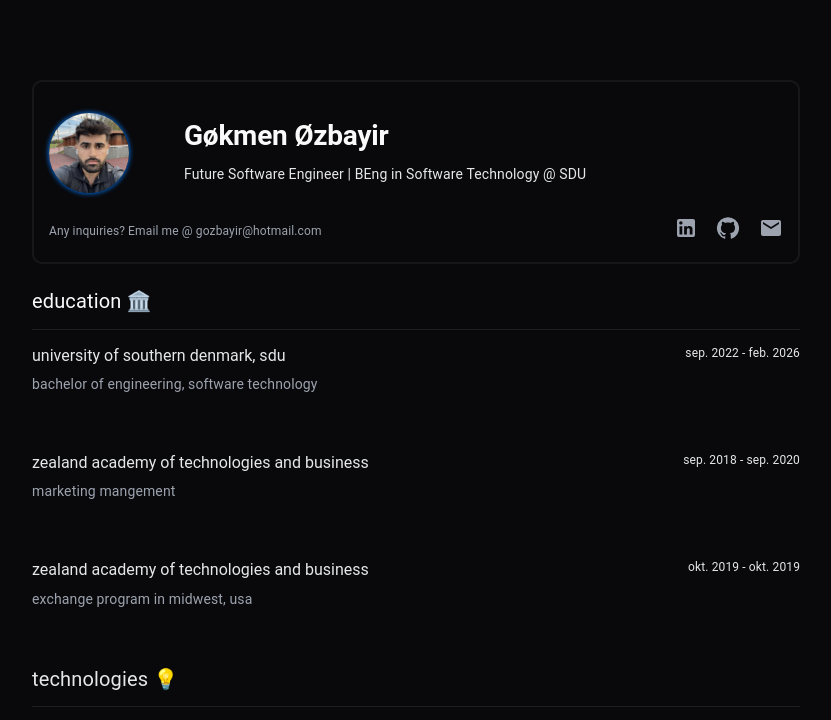
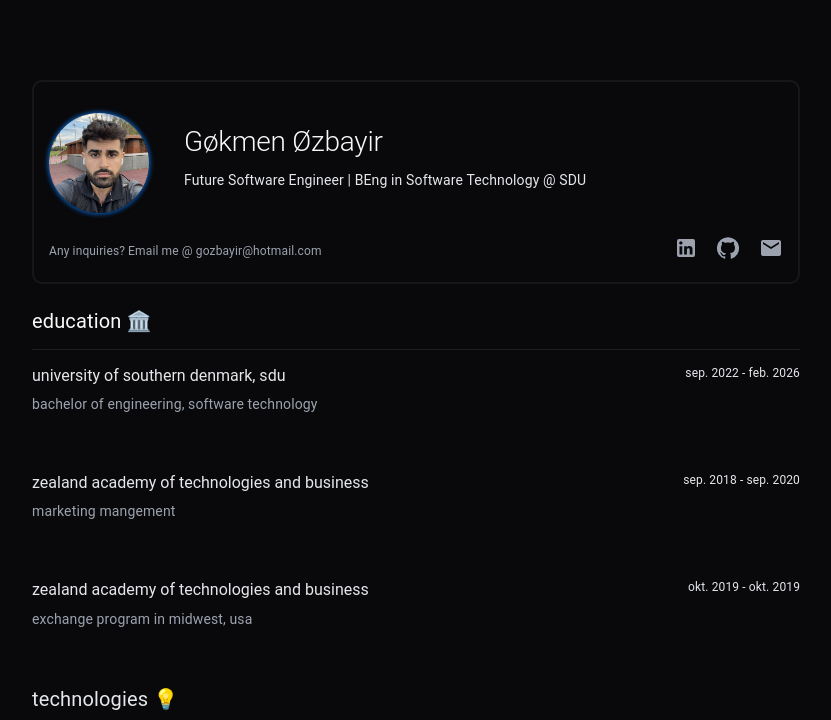
Before and after one commit to gokm8/portfolio-v1, a React (Vite) app in the folder my-react-cv/: page / in a window 1536 px wide. Shown: the top 720 px of the page, without its empty margins (352-1183 px from the left). Built offline with nearby package versions, Linux system fonts and the light colour scheme; grey boxes are pictures that could not be loaded.

Commit message:
work on responsiveness

```diff
--- a/my-react-cv/src/components/About/About.css
+++ b/my-react-cv/src/components/About/About.css
@@ -17,6 +17,32 @@
     object-fit: cover;
     border-radius: 50%;
     margin-top: 1rem;
+}
+
+/* Larger size for bigger screens */
+@media (min-width: 1441px) {
+    .about__image {
+        width: 100px;
+        height: 100px;
+    }
+
+    .about__first-section {
+        padding-left: 10px;
+    }
+}
+
+/* For mobile enheder (op til 767px) */
+@media (max-width: 767px) {
+    .about__first-section {
+        padding-left: 10px;
+    }
+}
+
+/* For laptops (768px til 1440px) */
+@media (min-width: 768px) and (max-width: 1440px) {
+    .about__first-section {
+        padding-left: 15px;
+    }
 }
 
 /* Smartphones (up to 600px) */
--- a/my-react-cv/src/components/About/About.jsx
+++ b/my-react-cv/src/components/About/About.jsx
@@ -21,13 +21,12 @@ const About = ({ personalInformation }) => {
                 {/* <Box> */}
                 <Grid
                     size={{ xs: 9, md: 10 }}
-                    sx={{ marginTop: "22px", paddingLeft: "10px" }}
+                    sx={{ marginTop: "28px" }}
                     className="about__first-section">
                     <Typography
                         variant="h2"
                         component="h1"
                         sx={{ color: "white.light" }}
-                        fontWeight="bold"
                         gutterBottom>
                         {personalInformation.name}
                     </Typography>
```
